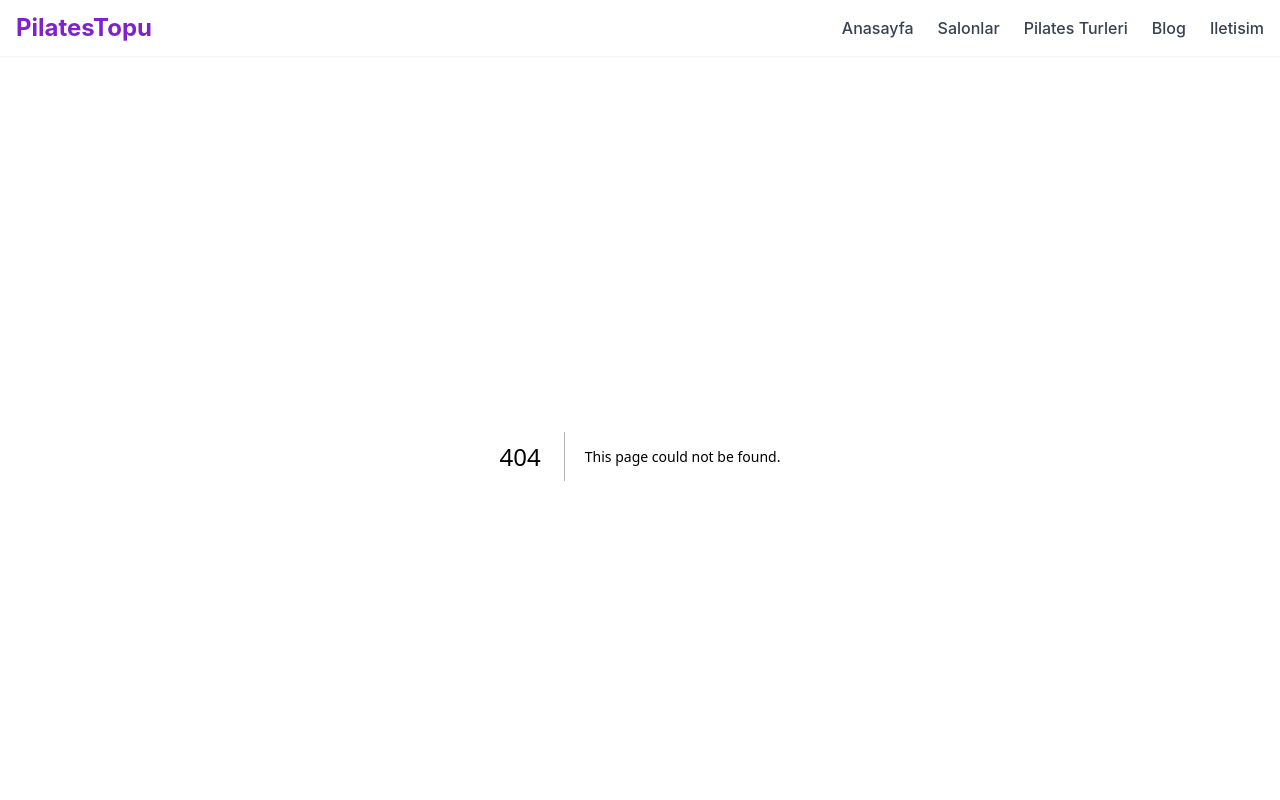
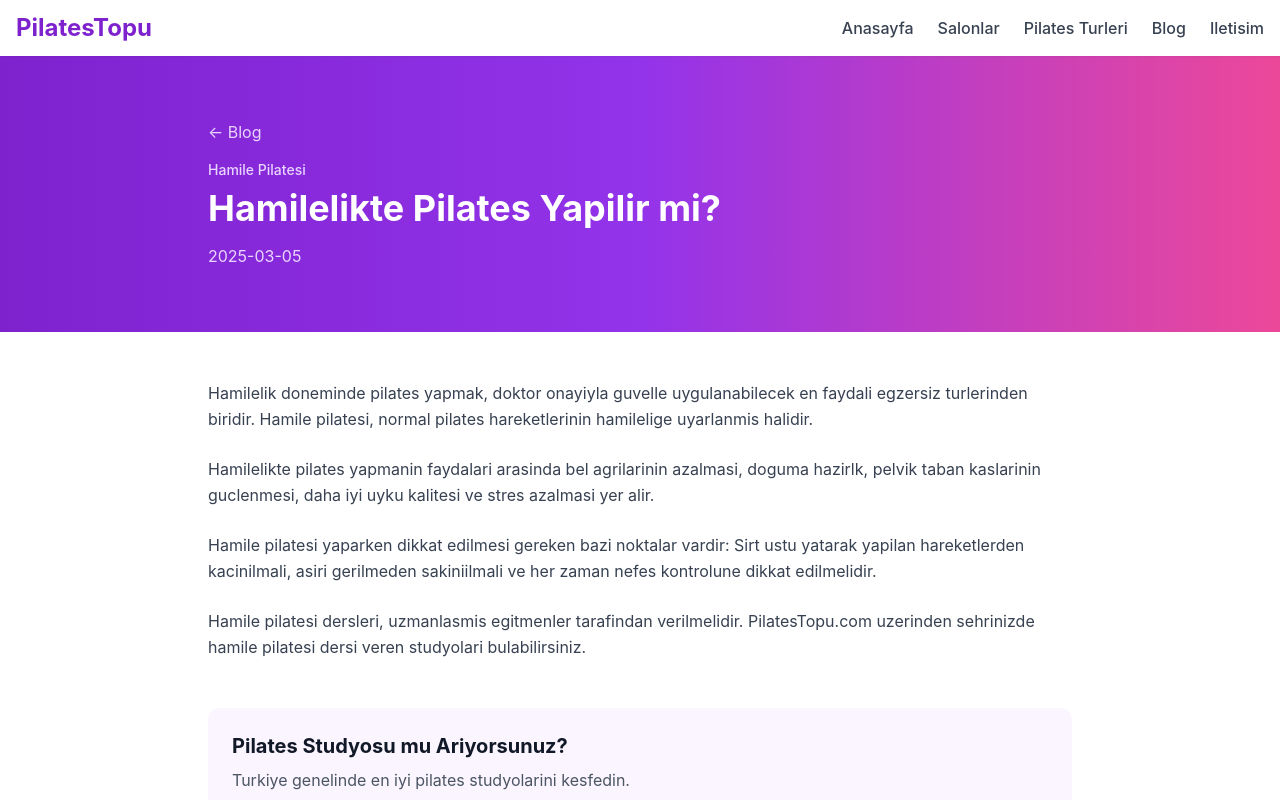
Before and after one commit to mistalyon/pilatestopu-next, a Next.js app: page /blog/hamilelikte-pilates in a window 1280 px wide. Before the commit this address had no page. Shown: the top 800 px of the page. Built offline with nearby package versions, Linux system fonts and the light colour scheme.

Commit message:
feat: add blog detail page with [slug] route

```diff
--- /dev/null
+++ b/src/app/blog/[slug]/page.tsx
@@ -0,0 +1,144 @@
+import type { Metadata } from "next";
+import Link from "next/link";
+
+const blogData: Record<string, {
+  title: string;
+  description: string;
+  category: string;
+  date: string;
+  content: string[];
+}> = {
+  "pilates-ile-zayiflama": {
+    title: "Pilates ile Zayiflama: Bilmeniz Gereken Her Sey",
+    description: "Pilates ile kilo vermenin en etkili yollari. Hangi pilates turleri zayiflamaya yardimci olur? Detayli rehber.",
+    category: "Pilates Zayiflama",
+    date: "2025-03-10",
+    content: [
+      "Pilates, Joseph Pilates tarafindan gelistirilen bir egzersiz sistemidir ve son yillarda zayiflama amacli olarak buyuk ilgi gormektedir. Peki pilates ile gercekten kilo verebilir misiniz?",
+      "Pilates, ozellikle core kaslarini guclendiren, esnekligi artiran ve vucut farkindaligin gelistiren bir egzersiz formudur. Duzenli pilates yapan kisiler, metabolizmalarinin hizlandigini ve vucutlarinin sikilasitigini fark ederler.",
+      "Zayiflama icin en etkili pilates turleri arasinda reformer pilates, HIIT pilates ve mat pilates yer almaktadir. Reformer pilates, aletli olarak yapildigi icin daha yogun bir calisma saglar.",
+      "Haftada 3-4 gun pilates yapmaniz ve bunu dengeli bir beslenme programi ile desteklemeniz, kilo verme surecinde onemli sonuclar almanizi saglayacaktir.",
+    ],
+  },
+  "reformer-pilates-nedir": {
+    title: "Reformer Pilates Nedir? Faydalari Nelerdir?",
+    description: "Reformer pilates hakkinda tum detaylar. Reformer pilates nasil yapilir, faydalari nelerdir, kimler yapabilir?",
+    category: "Reformer ve Aletli Pilates",
+    date: "2025-03-08",
+    content: [
+      "Reformer pilates, ozel olarak tasarlanmis reformer aleti uzerinde yapilan bir pilates turudur. Joseph Pilates tarafindan icat edilen bu alet, yaylar ve kayar platform sistemiyle calisir.",
+      "Reformer pilatesin en buyuk avantaji, her seviyeye uyarlanabilir olmasidir. Yay direncini ayarlayarak baslangic seviyesinden ileri seviyeye kadar farkli zorluk derecelerinde calisabilirsiniz.",
+      "Reformer pilatesin faydalari arasinda kas guclendirme, esneklik artirma, posturu duzeltme, bel ve siirt agrilarini azaltma, stres yonetimi ve genel vucut tonusu sayilabilir.",
+      "Reformer pilates dersleri genellikle 50-55 dakika surer ve bir egitmen esliginde yapilmasi onerilir. Turkiye genelinde birck pilates studyosunda reformer pilates dersleri verilmektedir.",
+    ],
+  },
+  "hamilelikte-pilates": {
+    title: "Hamilelikte Pilates Yapilir mi?",
+    description: "Hamilelikte pilates yapmanin faydalari, dikkat edilmesi gerekenler ve uzman onerileri.",
+    category: "Hamile Pilatesi",
+    date: "2025-03-05",
+    content: [
+      "Hamilelik doneminde pilates yapmak, doktor onayiyla guvelle uygulanabilecek en faydali egzersiz turlerinden biridir. Hamile pilatesi, normal pilates hareketlerinin hamilelige uyarlanmis halidir.",
+      "Hamilelikte pilates yapmanin faydalari arasinda bel agrilarinin azalmasi, doguma hazirlk, pelvik taban kaslarinin guclenmesi, daha iyi uyku kalitesi ve stres azalmasi yer alir.",
+      "Hamile pilatesi yaparken dikkat edilmesi gereken bazi noktalar vardir: Sirt ustu yatarak yapilan hareketlerden kacinilmali, asiri gerilmeden sakiniilmali ve her zaman nefes kontrolune dikkat edilmelidir.",
+      "Hamile pilatesi dersleri, uzmanlasmis egitmenler tarafindan verilmelidir. PilatesTopu.com uzerinden sehrinizde hamile pilatesi dersi veren studyolari bulabilirsiniz.",
+    ],
+  },
+  "mat-pilates-egzersizleri": {
+    title: "Evde Yapilabilecek 10 Mat Pilates Egzersizi",
+    description: "Evde kolayca yapabileceginiz mat pilates egzersizleri. Baslangic seviyesinden ileri seviyeye.",
+    category: "Pilates Egzersizleri",
+    date: "2025-02-28",
+    content: [
+      "Mat pilates, herhangi bir alete ihtiyac duymadan sadece bir mat uzerinde yapilabilen pilates turudur. Evde kolayca uygulanabilmesi en buyuk avantajidir.",
+      "Baslangic seviyesi icin onerilen hareketler: The Hundred, Roll Up, Single Leg Circle, Rolling Like a Ball ve Single Leg Stretch. Bu hareketler core kaslarini guclendirmeye yardimci olur.",
+      "Orta seviye hareketler: Double Leg Stretch, Spine Stretch Forward, Saw, Swan ve Side Kick serisi. Bu hareketler esnekligi ve kas dayanikliligini arttirir.",
+      "Ileri seviye hareketler: Teaser, Jackknife, Hip Circle ve Boomerang. Bu hareketleri denemeden once temel hareketlerde ustalasmis olmaniz onemlidir.",
+    ],
+  },
+  "klinik-pilates-nedir": {
+    title: "Klinik Pilates Nedir? Kimlere Uygulanir?",
+    description: "Klinik pilates hakkinda detayli bilgi. Fizyoterapist esliginde rehabilitasyon amacli pilates.",
+    category: "Fizyoterapi",
+    date: "2025-02-25",
+    content: [
+      "Klinik pilates, fizyoterapist veya uzman saglik profesyonelleri esliginde uygulanan, tedavi amacli pilates programidir. Normal pilatesin aksine, klinik pilates belirli saglik sorunlarina yonelik ozel olarak tasarlanir.",
+      "Klinik pilates ozellikle su durumlarda uygulanir: Bel fitigi, disk kaymalari, skolyoz, kifoz, omuz problemleri, diz sorunlari, boyun fitigi ve ameliyat sonrasi rehabilitasyon.",
+      "Klinik pilates seanslari genellikle bire bir olarak yapilir ve fizyoterapist hastanin durumuna gore ozel bir program hazirlar. Tedavi sureci hastanin durumuna gore degisir.",
+      "Turkiyede klinik pilates hizmeti veren fizyoterapi merkezlerini PilatesTopu.com uzerinden bulabilirsiniz. Sehrinize gore arama yaparak size en yakin merkezleri kesfedebilirsiniz.",
+    ],
+  },
+  "pilates-ve-beslenme": {
+    title: "Pilates Yaparken Nasil Beslenmeli?",
+    description: "Pilates oncesi ve sonrasi beslenme onerileri. Performansinizi artirmak icin dogru besinler.",
+    category: "Pilates ve Beslenme",
+    date: "2025-02-20",
+    content: [
+      "Pilates yaparken dogru beslenme, performansinizi ve sonuclarinizi onemli olcude etkiler. Pilates oncesi ve sonrasi ne yemeniz gerektigini bilmek, antrenmalarinizdan maksimum verim almanizi saglar.",
+      "Pilates oncesi beslenme: Antrenmaninizdan 1-2 saat once hafif bir ogun tuketin. Kompleks karbonhidratlar ve protein iceren besinler tercih edin. Ornegin yulaf ezmesi, muz veya tam tahilli tost.",
+      "Pilates sonrasi beslenme: Antrenmaninizdan sonraki 30-60 dakika icinde protein agirlikli bir ogun tuketin. Kas onarimi icin protein, enerji yenileme icin karbonhidrat onemlidir.",
+      "Su tuketimi pilates yaparken cok onemlidir. Antrenman oncesi, sirasi ve sonrasinda yeterli su icmeye dikkat edin. Gunluk en az 2-2.5 litre su tuketmeniz onerilir.",
+    ],
+  },
+};
+
+export async function generateStaticParams() {
+  return Object.keys(blogData).map((slug) => ({ slug }));
+}
+
+export async function generateMetadata({ params }: { params: Promise<{ slug: string }> }): Promise<Metadata> {
+  const { slug } = await params;
+  const post = blogData[slug];
+  if (!post) {
+    return { title: "Yazi Bulunamadi - PilatesTopu" };
+  }
+  return {
+    title: post.title + " - PilatesTopu",
+    description: post.description,
+  };
+}
+
+export default async function BlogPostPage({ params }: { params: Promise<{ slug: string }> }) {
+  const { slug } = await params;
+  const post = blogData[slug];
+
+  if (!post) {
+    return (
+      <main className="min-h-screen flex items-center justify-center">
+        <div className="text-center">
+          <h1 className="text-3xl font-bold text-gray-900 mb-4">Yazi Bulunamadi</h1>
+          <Link href="/blog" className="text-purple-600 hover:text-purple-700">Blog sayfasina don</Link>
+        </div>
+      </main>
+    );
+  }
+
+  return (
+    <main className="min-h-screen">
+      <section className="bg-gradient-to-r from-purple-700 via-purple-600 to-pink-500 py-16">
+        <div className="max-w-4xl mx-auto px-4">
+          <Link href="/blog" className="text-purple-200 hover:text-white mb-4 inline-block">&larr; Blog</Link>
+          <span className="block text-sm font-medium text-purple-200 mb-2">{post.category}</span>
+          <h1 className="text-3xl md:text-4xl font-bold text-white mb-4">{post.title}</h1>
+          <time className="text-purple-200">{post.date}</time>
+        </div>
+      </section>
+
+      <article className="max-w-4xl mx-auto px-4 py-12">
+        <div className="prose prose-lg max-w-none">
+          {post.content.map((paragraph, index) => (
+            <p key={index} className="text-gray-700 mb-6 leading-relaxed">{paragraph}</p>
+          ))}
+        </div>
+
+        <div className="mt-12 p-6 bg-purple-50 rounded-xl">
+          <h3 className="text-xl font-bold text-gray-900 mb-2">Pilates Studyosu mu Ariyorsunuz?</h3>
+          <p className="text-gray-600 mb-4">Turkiye genelinde en iyi pilates studyolarini kesfedin.</p>
+          <Link href="/" className="inline-block bg-purple-600 text-white px-6 py-3 rounded-lg hover:bg-purple-700 transition-colors">
+            Studyolari Incele
+          </Link>
+        </div>
+      </article>
+    </main>
+  );
+}
```
